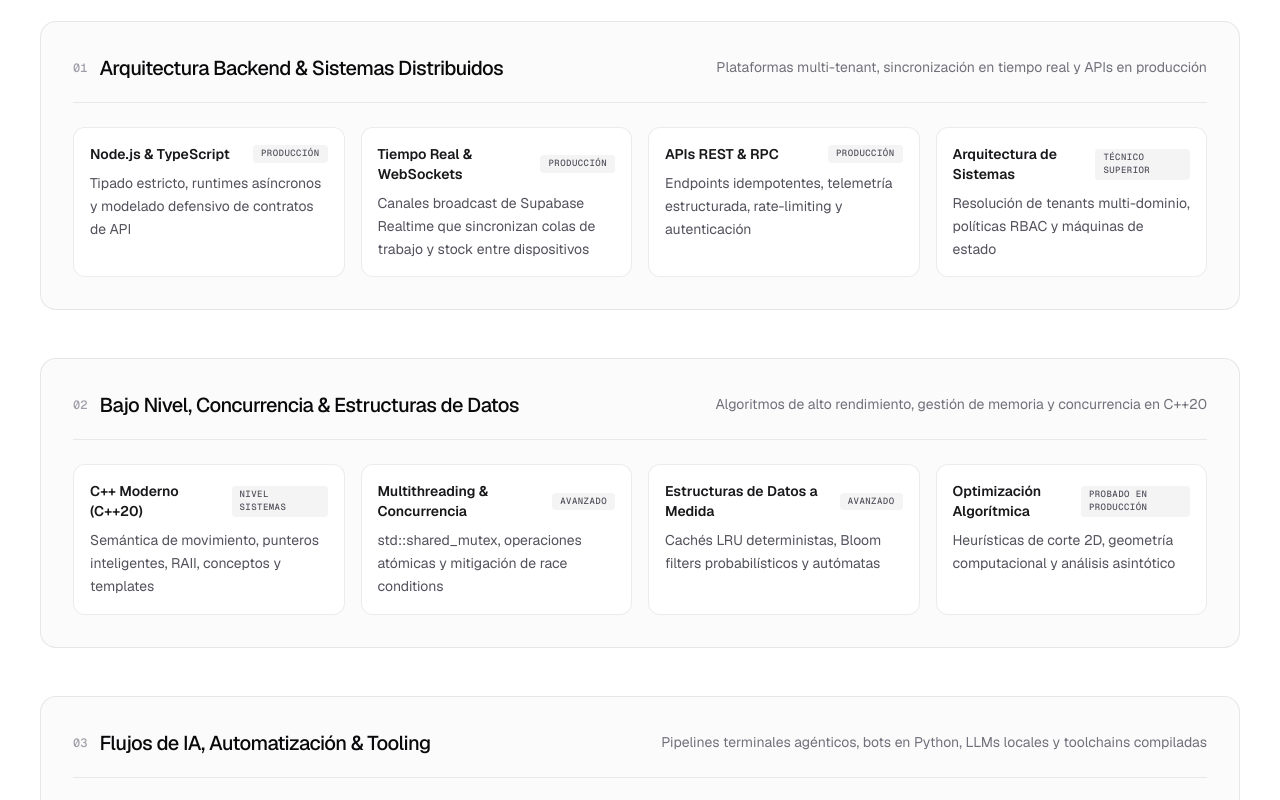
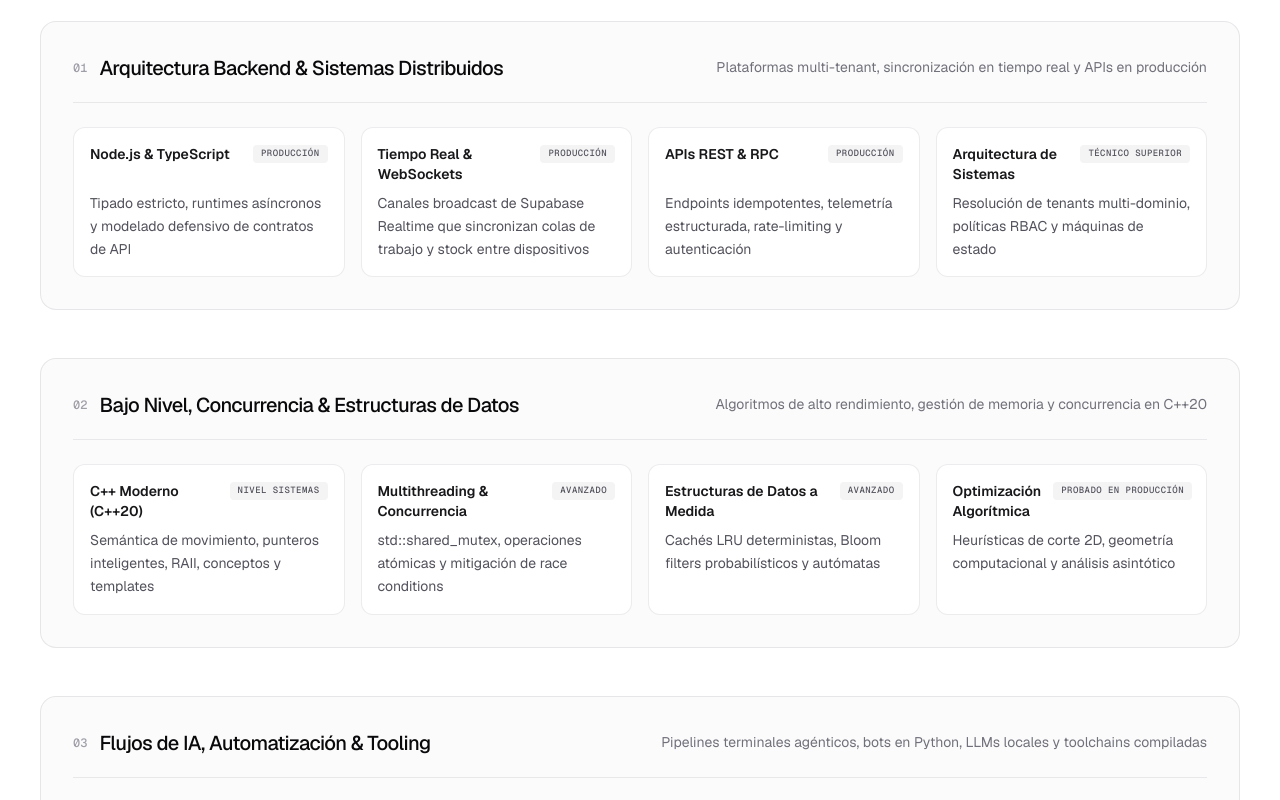
Before and after one commit to martinezmarcos/portfolio, a Next.js app: page / in a window 1280 px wide. Shown: the part 4780-5580 px from the top of the page. Built offline with nearby package versions, Linux system fonts and the light colour scheme; no server answers.

Commit message:
fix: align skill card badges and descriptions with subgrid
Co-Authored-By: Claude Opus 5.5 <noreply@anthropic.com>

```diff
--- a/src/components/sections/Skills.tsx
+++ b/src/components/sections/Skills.tsx
@@ -49,17 +49,17 @@ export function Skills() {
                   {section.items.map((skill) => (
                     <div
                       key={skill.name}
-                      className="rounded-xl border border-zinc-200/70 bg-white p-4 transition-all duration-200 hover:border-zinc-300 hover:shadow-sm"
+                      className="row-span-2 grid grid-rows-subgrid gap-y-2 rounded-xl border border-zinc-200/70 bg-white p-4 transition-colors duration-200 hover:border-zinc-300"
                     >
-                      <div className="flex items-center justify-between">
+                      <div className="flex items-start justify-between gap-3">
                         <span className="font-sans text-sm font-semibold text-zinc-900">
                           {skill.name}
                         </span>
-                        <span className="rounded bg-zinc-100 px-2 py-0.5 font-mono text-[9px] uppercase tracking-wider text-zinc-600 font-medium">
+                        <span className="mt-px shrink-0 rounded bg-zinc-100 px-2 py-0.5 font-mono text-[9px] uppercase tracking-wider text-zinc-600 font-medium">
                           {skill.level}
                         </span>
                       </div>
-                      <p className="mt-2 text-[14px] leading-relaxed text-zinc-600">
+                      <p className="text-[14px] leading-relaxed text-zinc-600">
                         {skill.description}
                       </p>
                     </div>
```
